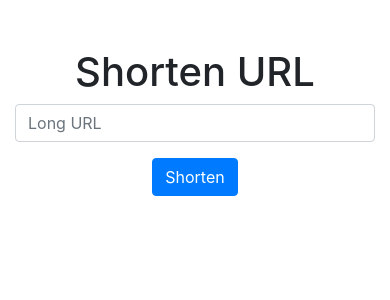
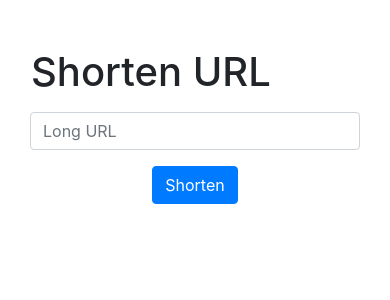
Before and after one commit to Alexmhack/django_url_shorter, a Django app: page / in a window 390 px wide. Shown: the top 300 px of the page. Run offline with Django 3.2, Linux system fonts and the light colour scheme; some libraries are stand-ins or nearby versions.

Commit message:
use bootstrap to modify looks

```diff
--- a/shortener/templates/base.html
+++ b/shortener/templates/base.html
@@ -8,7 +8,7 @@
 
 <div class="container mt-5">
 	<div class="row">
-		<div class=" text-center col-sm-12">
+		<div class="text-center col-sm-12">
 			{% block content %}
 
 			{% endblock %}
--- a/shortener/templates/shortener/already-exists.html
+++ b/shortener/templates/shortener/already-exists.html
@@ -11,6 +11,6 @@
 		<p>Count: {{ obj.clickanalytic.count }}</p>
 	{% endif %}
 	<a href="{{ obj.get_short_url }}" id="shortened-url">{{ obj.get_short_url }}</a>
-	<p><a href='/'>NEW +</a></p>
+	<p><a class="mt-3 btn btn-info" href='/'>NEW +</a></p>
 	</div>
 {% endblock %}
--- a/shortener/templates/shortener/home.html
+++ b/shortener/templates/shortener/home.html
@@ -5,14 +5,15 @@
 {% endblock %}
 
 {% block content %}
+	<h1 class="mb-3 text-left ml-3">Shorten URL</h1>
 
-	<h1>Shorten URL</h1>
-
-	<form method="POST" action='.'>
-		{% csrf_token %}
-		{{ form.as_p }}
-		<input class="btn btn-primary" type="submit" value="Shorten">
-	</form>
+		<div class="col-sm-4 col-sm-offset-4">
+			<form method="POST" action='.'>
+				{% csrf_token %}
+				{{ form.as_p }}
+				<input class="btn btn-primary" type="submit" value="Shorten">
+			</form>
+		</div>
 
 	<p>{{ url }}</p>
 
--- a/shortener/templates/shortener/success.html
+++ b/shortener/templates/shortener/success.html
@@ -9,6 +9,6 @@
 	<h1>Created</h1>
 	<p>{{ obj.url }}</p>
 	<a href="{{ obj.get_short_url }}" id="shortened-url">{{ obj.get_short_url }}</a>
-	<p><a href='/'>NEW +</a></p>
+	<p><a class="mt-3 btn btn-info" href='/'>NEW +</a></p>
 
 {% endblock %}
```
